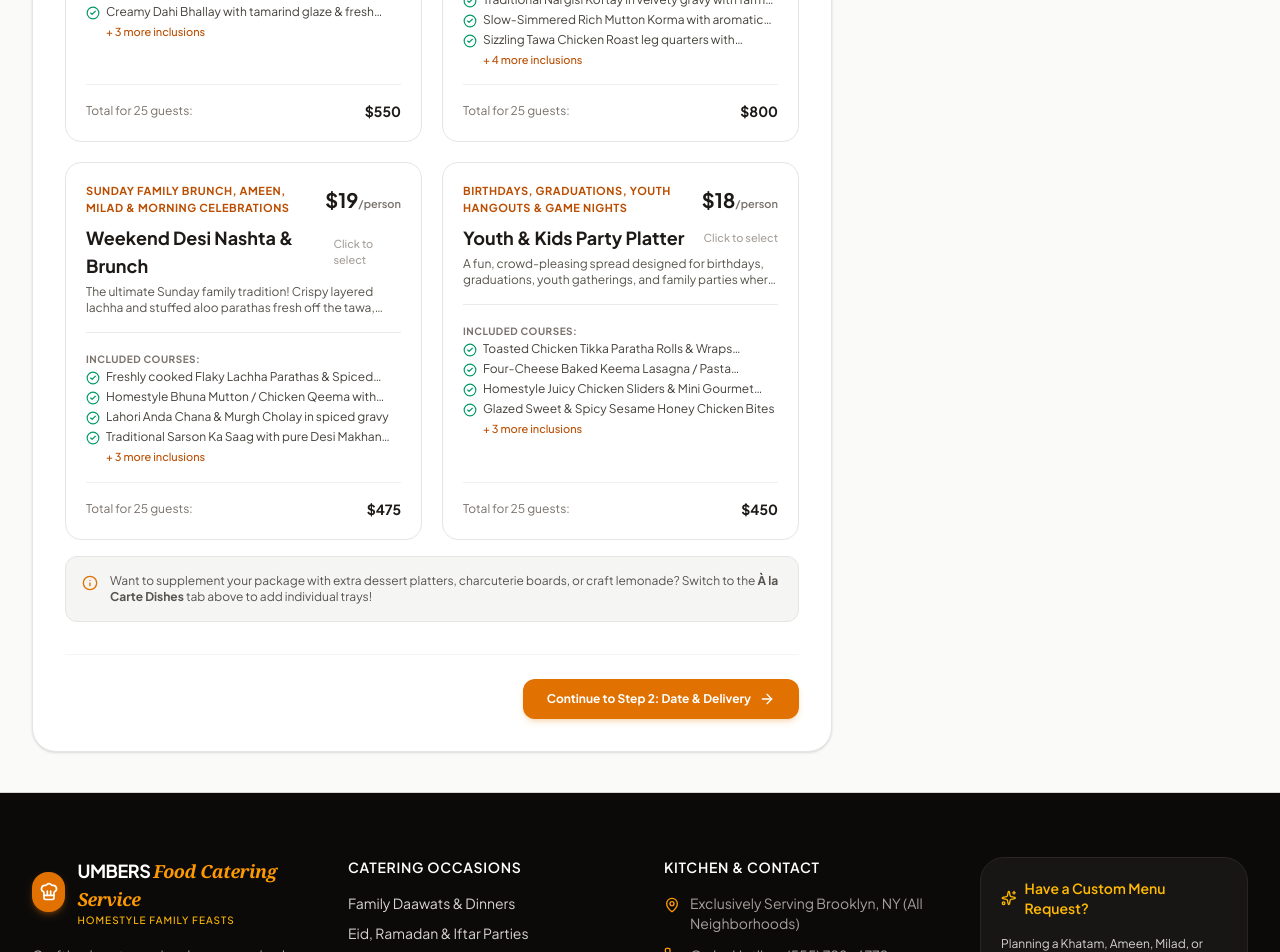
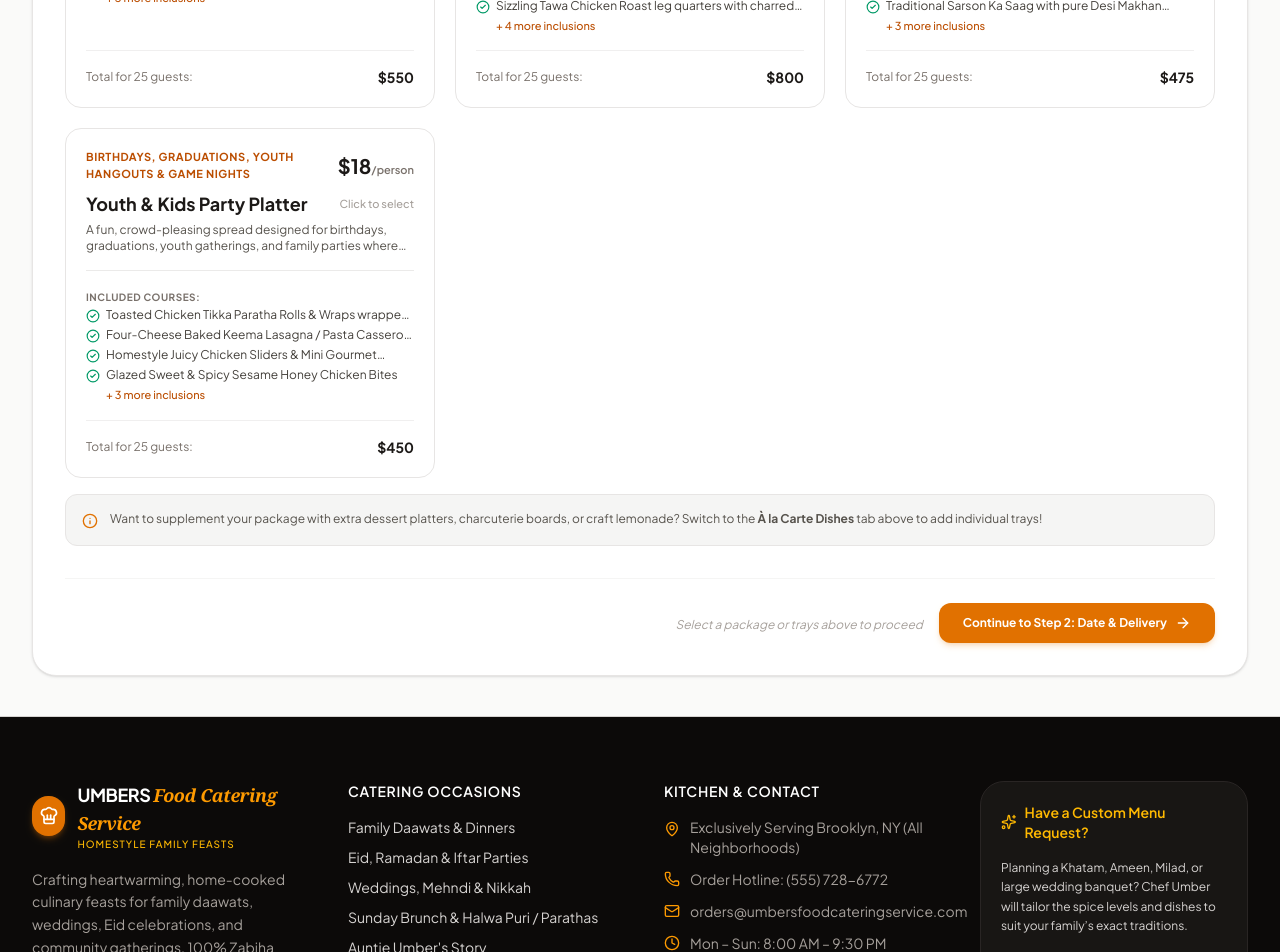
Before and after one commit to hjam91/catering, a Next.js app: page /order in a window 1280 px wide. Shown: the part 1014-1966 px from the top of the page. Built offline with nearby package versions, Linux system fonts and the light colour scheme.

Commit message:
Hide Order Summary sidebar during Step 1 menu selection; give menus full 12-col desktop layout

```diff
--- a/src/app/order/page.tsx
+++ b/src/app/order/page.tsx
@@ -432,7 +432,7 @@
 
         <div className="grid grid-cols-1 lg:grid-cols-12 gap-8 items-start">
           {/* Main Wizard Form Body */}
-          <div className="lg:col-span-8 bg-white rounded-3xl p-6 sm:p-8 border border-stone-200 shadow-sm">
+          <div className={`${currentStep === 1 ? 'lg:col-span-12' : 'lg:col-span-8'} bg-white rounded-3xl p-6 sm:p-8 border border-stone-200 shadow-sm`}>
 
             {/* STEP 1: CHOOSE MENU & GUEST COUNT */}
             {currentStep === 1 && (
@@ -542,7 +542,7 @@
                 {/* Sub-view: Curated Packages */}
                 {orderMode === 'package' && (
                   <div className="space-y-4">
-                    <div className="grid grid-cols-1 md:grid-cols-2 gap-5">
+                    <div className="grid grid-cols-1 md:grid-cols-3 gap-5">
                       {packages.map(pkg => {
                         const isSelected = selectedPackageId === pkg.id;
                         return (
@@ -681,7 +681,7 @@
                     </div>
 
                     {/* Menu Item Grid */}
-                    <div className="grid grid-cols-1 sm:grid-cols-2 gap-4 max-h-[520px] overflow-y-auto pr-1">
+                    <div className="grid grid-cols-1 sm:grid-cols-2 lg:grid-cols-3 gap-4 max-h-[600px] overflow-y-auto pr-1">
                       {filteredMenuItems.map(item => {
                         const qty = selectedItems.get(item.id) || 0;
                         return (
@@ -1300,6 +1300,26 @@
               )}
 
               {currentStep < 5 ? (
+                <div className="flex items-center gap-4">
+                  {currentStep === 1 && (
+                    <div className="text-right">
+                      {subtotal > 0 ? (
+                        <div>
+                          <span className="text-[11px] text-stone-500 block">
+                            {orderMode === 'package' && selectedPackage ? selectedPackage.name : `${itemsList.length} dish(es) selected`}:
+                          </span>
+                          <span className="text-sm font-bold text-amber-700">
+                            ${subtotal.toLocaleString()}
+                          </span>
+                        </div>
+                      ) : (
+                        <span className="text-xs text-stone-400 italic">
+                          Select a package or trays above to proceed
+                        </span>
+                      )}
+                    </div>
+                  )}
+
                   <button
                     type="button"
                     onClick={handleNext}
@@ -1313,6 +1333,7 @@
                     </span>
                     <ArrowRight className="w-4 h-4" />
                   </button>
+                </div>
               ) : (
                 <button
                   type="button"
@@ -1336,7 +1357,8 @@
             </div>
           </div>
 
-          {/* Sticky Order Price Summary Sidebar */}
+          {/* Sticky Order Price Summary Sidebar (Only displayed on Step 2, 3, 4, 5 after menu selection) */}
+          {currentStep > 1 && (
             <div className="lg:col-span-4 sticky top-28 space-y-4">
               <div className="bg-white rounded-3xl p-6 border border-stone-200 shadow-sm">
                 <h3 className="font-extrabold text-stone-900 text-base mb-4 flex items-center justify-between pb-3 border-b border-stone-100">
@@ -1481,6 +1503,7 @@
                 </div>
               </div>
             </div>
+          )}
         </div>
       </main>
 
```
Lines whose indentation alone changed are shown as unchanged.
